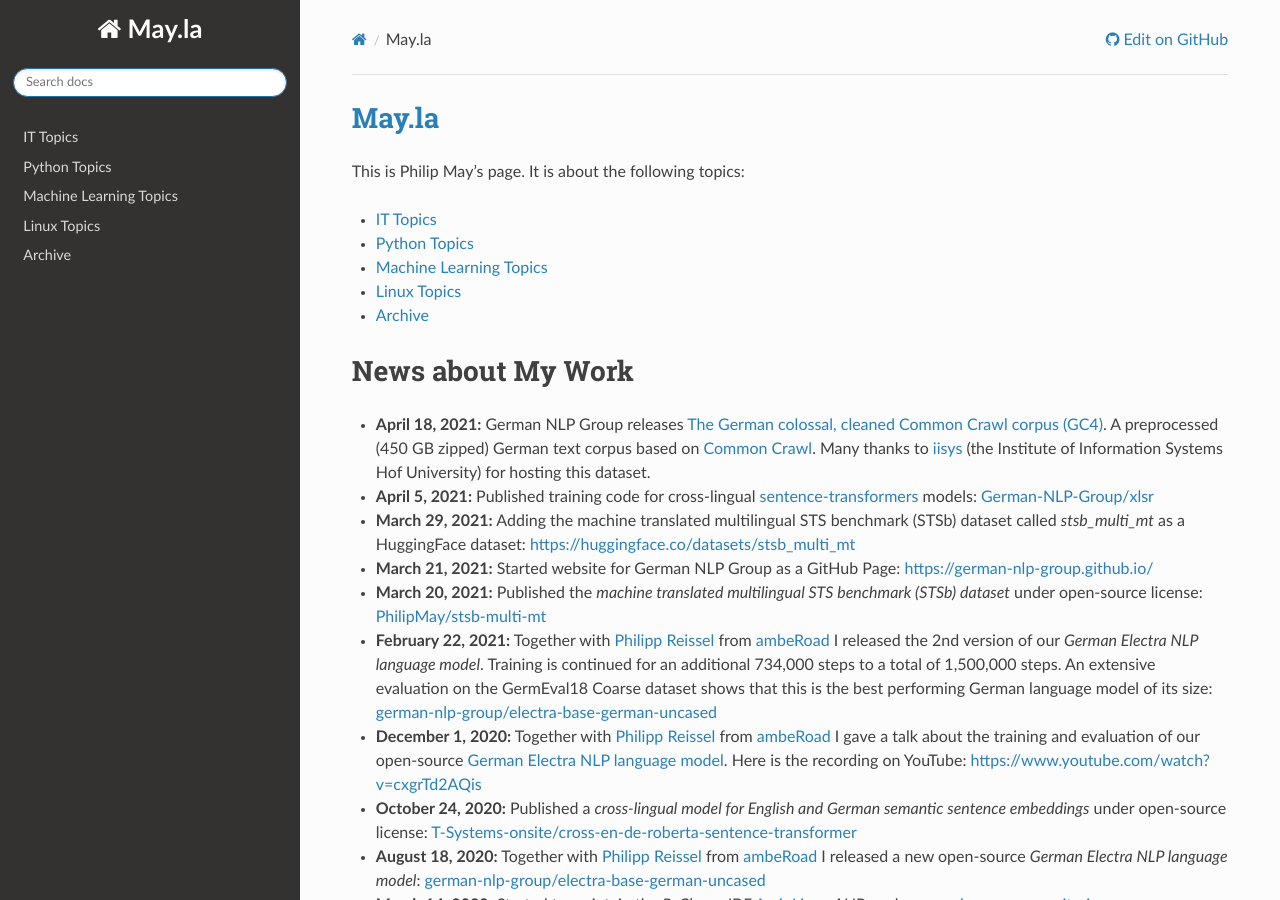
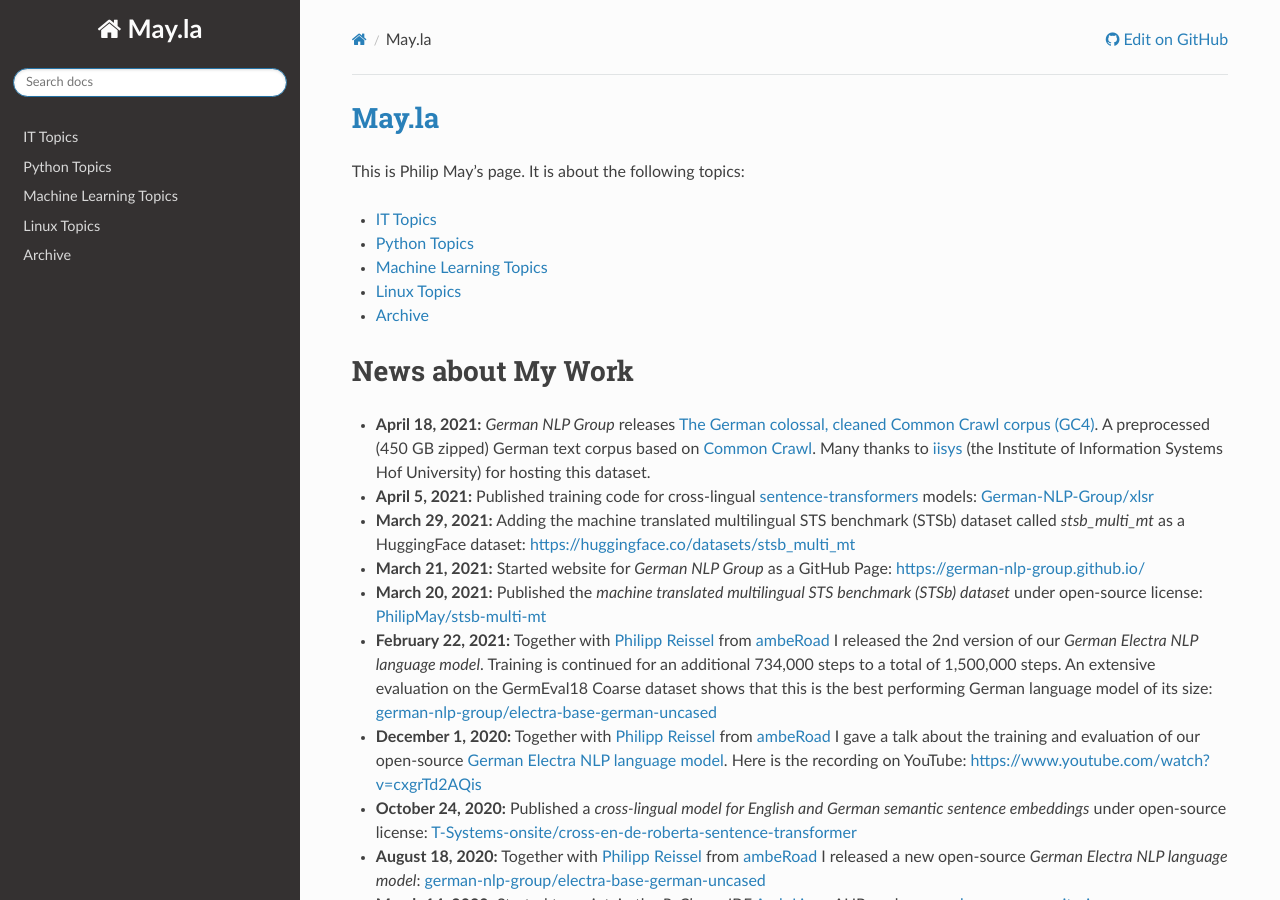
Before and after one commit to PhilipMay/May.la, a Sphinx documentation site: the page built from source/index.md, in a window 1280 px wide and 900 px high. Built offline with Sphinx 7.4.7 and the Read the Docs theme 2.0.0, drawn with Linux system fonts in a browser that asks for light colours.

````diff
--- a/source/index.md
+++ b/source/index.md
@@ -14,10 +14,10 @@ archive
 ```
 
 # News about My Work
-- **April 18, 2021:** German NLP Group releases [The German colossal, cleaned Common Crawl corpus (GC4)](https://german-nlp-group.github.io/projects/gc4-corpus.html). A preprocessed (450 GB zipped) German text corpus based on [Common Crawl](https://commoncrawl.org/). Many thanks to [iisys](https://www.iisys.de/) (the Institute of Information Systems Hof University) for hosting this dataset.
+- **April 18, 2021:** *German NLP Group* releases [The German colossal, cleaned Common Crawl corpus (GC4)](https://german-nlp-group.github.io/projects/gc4-corpus.html). A preprocessed (450 GB zipped) German text corpus based on [Common Crawl](https://commoncrawl.org/). Many thanks to [iisys](https://www.iisys.de/) (the Institute of Information Systems Hof University) for hosting this dataset.
 - **April 5, 2021:** Published training code for cross-lingual [sentence-transformers](https://github.com/UKPLab/sentence-transformers) models: [German-NLP-Group/xlsr](https://github.com/German-NLP-Group/xlsr)
 - **March 29, 2021:** Adding the machine translated multilingual STS benchmark (STSb) dataset called *stsb_multi_mt* as a HuggingFace dataset: https://huggingface.co/datasets/stsb_multi_mt
-- **March 21, 2021:** Started website for German NLP Group as a GitHub Page: https://german-nlp-group.github.io/
+- **March 21, 2021:** Started website for *German NLP Group* as a GitHub Page: https://german-nlp-group.github.io/
 - **March 20, 2021:** Published the *machine translated multilingual STS benchmark (STSb) dataset* under open-source license: [PhilipMay/stsb-multi-mt](https://github.com/PhilipMay/stsb-multi-mt)
 - **February 22, 2021:** Together with [Philipp Reissel](https://twitter.com/phil_ipp_) from [ambeRoad](https://amberoad.de/) I released the 2nd version of our *German Electra NLP language model*. Training is continued for an additional 734,000 steps to a total of 1,500,000 steps. An extensive evaluation on the GermEval18 Coarse dataset shows that this is the best performing German language model of its size: [german-nlp-group/electra-base-german-uncased](https://huggingface.co/german-nlp-group/electra-base-german-uncased)
 - **December 1, 2020:** Together with [Philipp Reissel](https://twitter.com/phil_ipp_) from [ambeRoad](https://amberoad.de/) I gave a talk about the training and evaluation of our open-source [German Electra NLP language model](https://huggingface.co/german-nlp-group/electra-base-german-uncased). Here is the recording on YouTube: https://www.youtube.com/watch?v=cxgrTd2AQis
````
